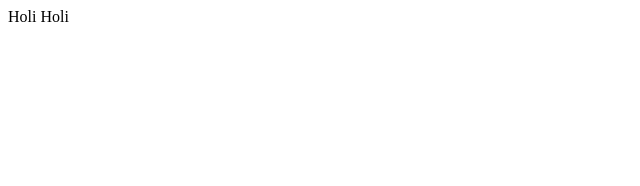
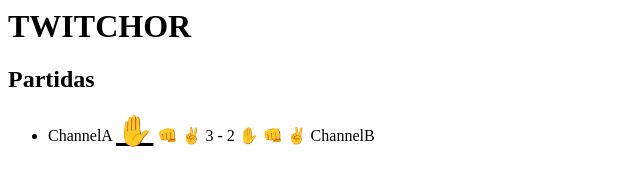
Before and after one commit to albertobeiz/twitchor, a website: page index.html in a window 1280 px wide. Shown: the whole page, without its empty margins (0-640 px from the left). Drawn offline with Linux system fonts and the light colour scheme.

Commit message:
Page structure

```diff
--- a/index.html
+++ b/index.html
@@ -1 +1,18 @@
-Holi Holi
+<html lang="en">
+  <head>
+    <meta charset="UTF-8" />
+  </head>
+  <body>
+    <h1>TWITCHOR</h1>
+
+    <h2>Partidas</h2>
+
+    <ul>
+      <li>
+        ChannelA
+        <span style="font-size: 30px; text-decoration: underline">✋</span> 👊
+        ✌ 3 - 2 ✋ 👊 ✌ ChannelB
+      </li>
+    </ul>
+  </body>
+</html>
```
